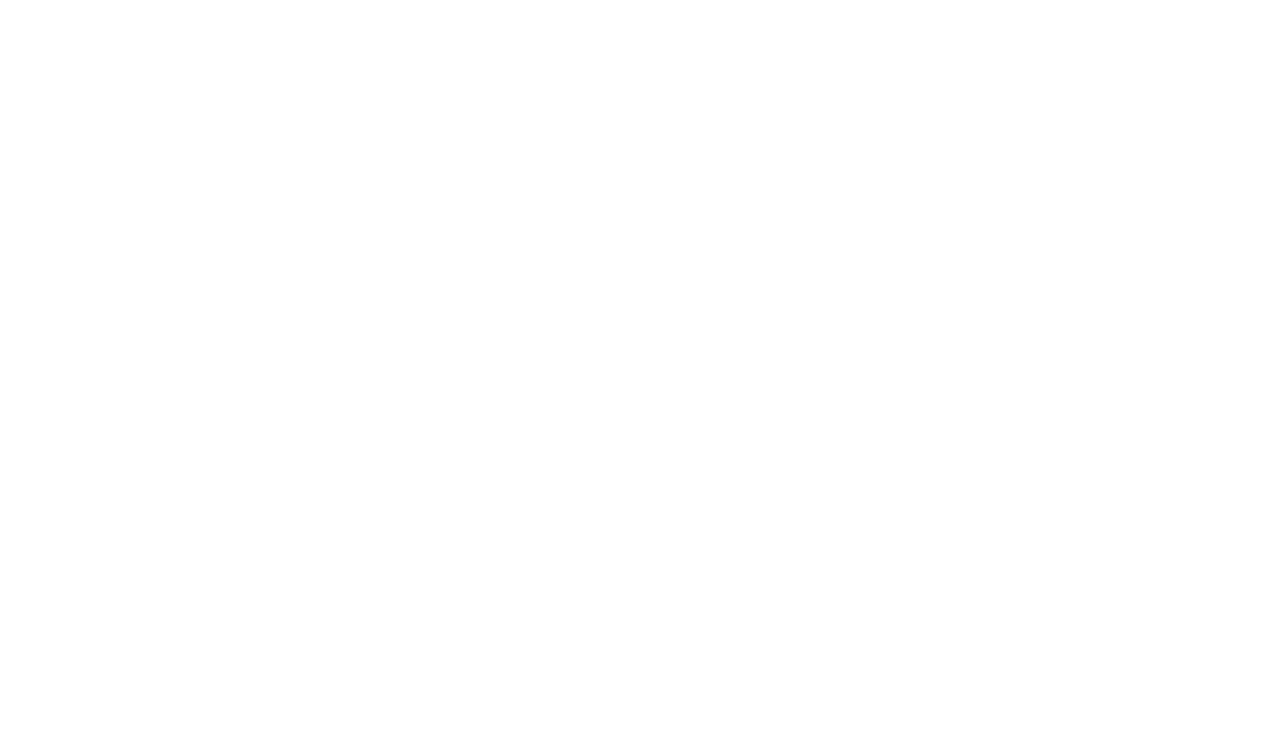
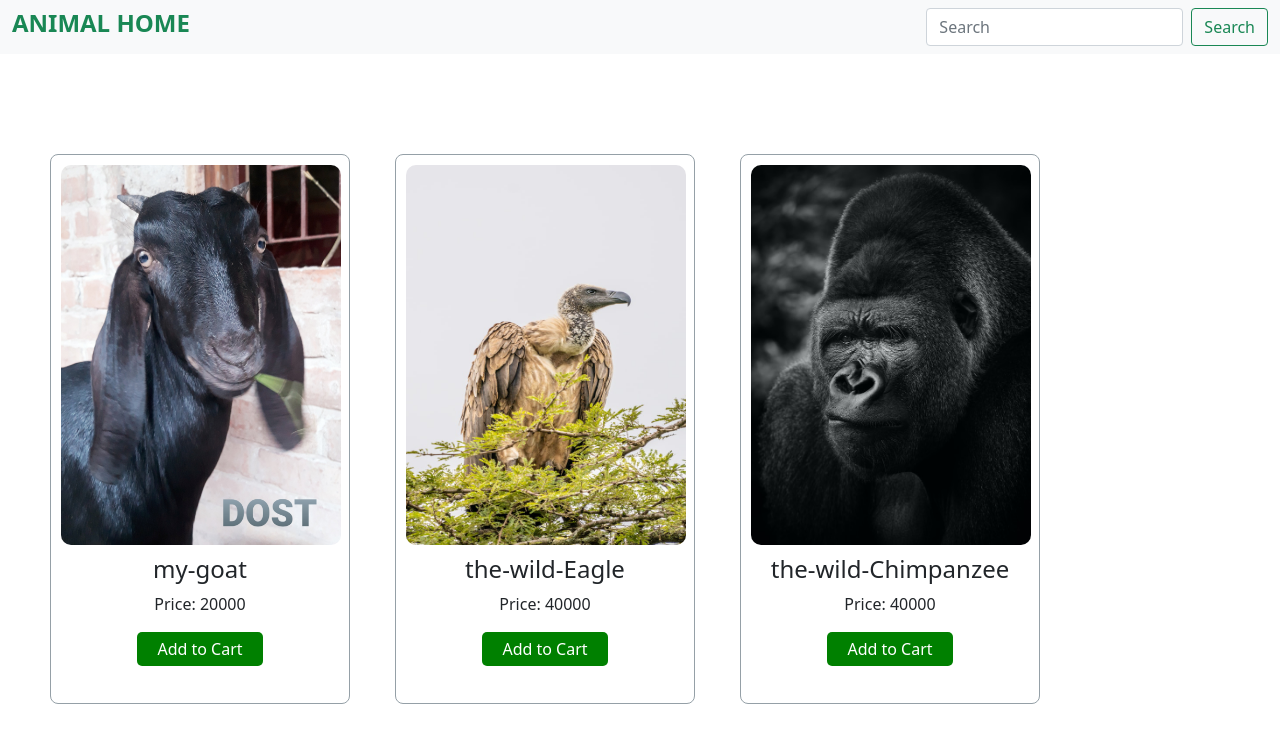
Before and after one commit to SumonsNote/animal-home, a React (Create React App) app: page / in a window 1280 px wide. Shown: the top 747 px of the page. Built offline with nearby package versions, Linux system fonts and the light colour scheme.

Commit message:
added components

```diff
--- a/package.json
+++ b/package.json
@@ -3,10 +3,15 @@
   "version": "0.1.0",
   "private": true,
   "dependencies": {
+    "@fortawesome/fontawesome-svg-core": "^6.1.1",
+    "@fortawesome/free-solid-svg-icons": "^6.1.1",
+    "@fortawesome/react-fontawesome": "^0.1.18",
     "@testing-library/jest-dom": "^5.16.3",
     "@testing-library/react": "^12.1.4",
     "@testing-library/user-event": "^13.5.0",
+    "bootstrap": "^5.1.3",
     "react": "^17.0.2",
+    "react-bootstrap": "^2.2.1",
     "react-dom": "^17.0.2",
     "react-scripts": "5.0.0",
     "web-vitals": "^2.1.4"
--- a/src/App.js
+++ b/src/App.js
@@ -1,10 +1,12 @@
-import logo from './logo.svg';
 import './App.css';
+import AnimalShop from './components/Animal-shop/AnimalShop';
+import Header from './components/Header/Header';
 
 function App() {
   return (
     <div className="App">
-
+      <Header></Header>
+      <AnimalShop></AnimalShop>
     </div>
   );
 }
--- /dev/null
+++ b/src/components/Animal-shop/AnimalShop.css
@@ -0,0 +1,10 @@
+.shop-container {
+    display: grid;
+    grid-template-columns: 4fr 1fr;
+}
+.product-container {
+    display: grid;
+    grid-template-columns: repeat(3, 1fr);
+    gap: 45px;
+    margin: 100px 50px;
+}
--- /dev/null
+++ b/src/components/Animal-shop/AnimalShop.js
@@ -0,0 +1,25 @@
+import React, { useEffect, useState } from 'react';
+import Product from '../Product/Product';
+import './AnimalShop.css'
+
+const AnimalShop = () => {
+    const [products, setProducts] = useState([])
+
+    useEffect(() => {
+        fetch('animal-data.json')
+        .then(res => res.json())
+        .then(data => setProducts(data))
+    }, [])
+    return (
+        <div className='shop-container'>
+            <div className='product-container'>
+                {
+                    products.map(product => <Product key={product.id} product={product}></Product>)
+                }
+            </div>
+
+        </div>
+    );
+};
+
+export default AnimalShop;
--- /dev/null
+++ b/src/components/Header/Header.js
@@ -0,0 +1,18 @@
+import React from 'react';
+import 'bootstrap/dist/css/bootstrap.min.css';
+
+const Header = () => {
+    return (
+        <nav className="navbar navbar-light bg-light">
+  <div className="container-fluid">
+    <h4 className='text-uppercase fw-bold text-success'>Animal Home</h4>
+    <form className="d-flex">
+      <input className="form-control me-2" type="search" placeholder="Search" aria-label="Search"/>
+      <button className="btn btn-outline-success" type="submit">Search</button>
+    </form>
+  </div>
+</nav>
+    );
+};
+
+export default Header;
--- /dev/null
+++ b/src/components/Product/Product.css
@@ -0,0 +1,25 @@
+.product {
+    width: 300px;
+    height: 550px;
+    border: 1px solid #95A0A7;
+    border-radius: 8px;
+    position: relative;
+}
+
+.product img {
+    width: 300px;
+    height: 400px;
+    padding: 10px;
+    border-radius: 20px;
+}
+.btn-cart {
+    padding: 5px 20px ;
+    /* position: absolute; */
+    bottom: 0;
+    background-color: green;
+    border: 0;
+    outline: 0;
+    color: white;
+    border-radius: 5px;
+
+}
--- /dev/null
+++ b/src/components/Product/Product.js
@@ -0,0 +1,20 @@
+import React from 'react';
+import './Product.css'
+
+const Product = ({product}) => {
+    const {name, img, price} = product;
+    return (
+        <div className='product'>
+            <img src={img} alt=""/>
+            <div className='product-info'>
+                <h4>{name}</h4>
+                <p>Price: {price}</p>
+            </div>
+            <div>
+                <button className='btn-cart'>Add to Cart</button>
+            </div>
+        </div>
+    );
+};
+
+export default Product;
```
Also changed, not shown: src/components/Header/Header.css (added), 1 other file (tests, documents, lock files or other folders).
